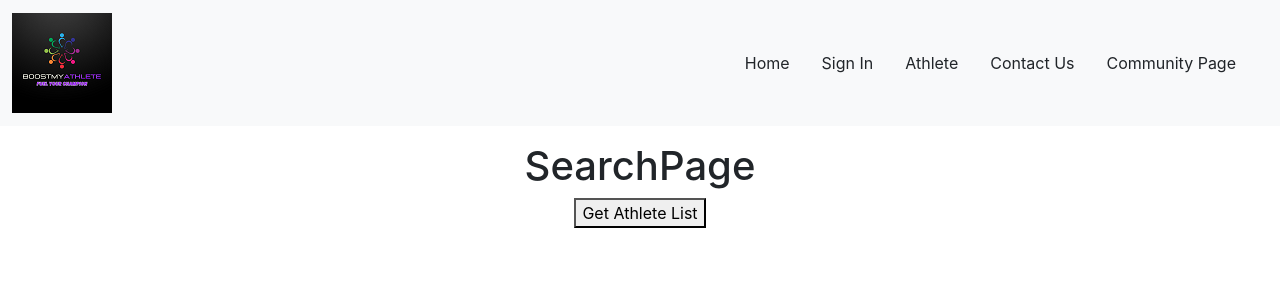
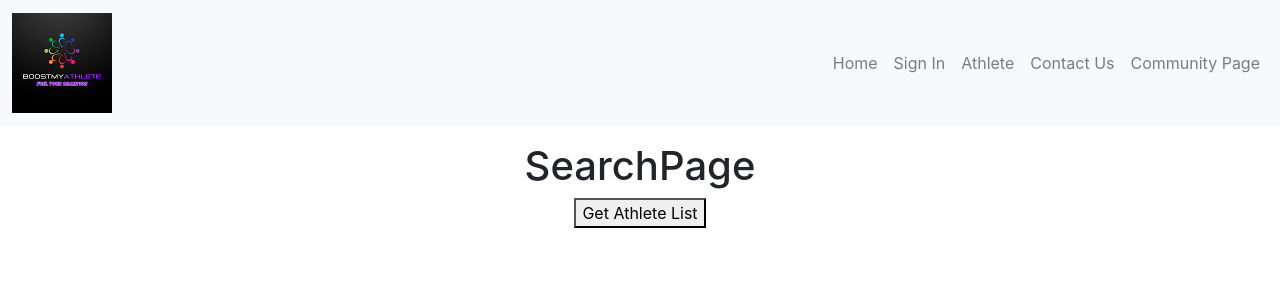
Before and after one commit to BoostMyAthlete/BoostMyAthlete, a React (Vite) app in the folder frontend/: page /search in a window 1280 px wide. Shown: the top 300 px of the page. Built offline with nearby package versions, Linux system fonts and the light colour scheme.

Commit message:
Some changes to the athlete card and also fixes on the navbar

```diff
--- a/frontend/src/App.css
+++ b/frontend/src/App.css
@@ -1,4 +1,10 @@
+.row{
+  width: 100%;
+  margin:0;
+}
+
 body {
+  overflow-x: hidden;
   margin: 0;
   font-family: -apple-system, BlinkMacSystemFont, "Segoe UI", "Roboto", "Oxygen",
     "Ubuntu", "Cantarell", "Fira Sans", "Droid Sans", "Helvetica Neue",
@@ -49,3 +55,9 @@ code {
 li{
   text-decoration: none;
 }
+
+@media (min-width: 992px) {
+  .me-auto {
+    justify-content: flex-end;
+  }
+}
--- a/frontend/src/App.jsx
+++ b/frontend/src/App.jsx
@@ -1,6 +1,6 @@
 import "./App.css";
 import ContentPage from "@pages/ContentPage/ContentPage";
-import NavMenu  from '@components/NavMenu/NavMenu';
+import NavMenu from '@components/NavMenu/NavMenu';
 
 
 function App() {
--- a/frontend/src/components/AthleteCard/AthleteCard.jsx
+++ b/frontend/src/components/AthleteCard/AthleteCard.jsx
@@ -9,11 +9,10 @@ const AthleteCard = ({ athlete }) => {
         athlete ? (
             <div>
               <img src={athlete_profile_image} alt={athlete_last} className="img-thumbnail" style={{ maxWidth: "200px", maxHeight: "200px" }} />
-
               <div>
-                <h5>First Name: {athlete_first}</h5>
-                <h5>Last Name: {athlete_last}</h5>
-                <p>Country: {athlete_country_name}<img src={athlete_flag} alt={athlete_noc} /></p>
+                <h5>{athlete_first}</h5>
+                <h5>{athlete_last}</h5>
+                <p>Country: {athlete_country_name} <img src={athlete_flag} alt={athlete_noc} /></p>
                 <p>Gender: {athlete_gender}</p>
                 <p>Age: {athlete_age}</p>
               </div>
--- a/frontend/src/components/NavMenu/NavMenu.jsx
+++ b/frontend/src/components/NavMenu/NavMenu.jsx
@@ -1,53 +1,60 @@
-import React from 'react'
+import React, { useState } from 'react';
 import Container from 'react-bootstrap/Container';
-import NavbarToggle from 'react-bootstrap/esm/NavbarToggle';
 import Nav from 'react-bootstrap/Nav';
 import Navbar from 'react-bootstrap/Navbar';
 import Offcanvas from 'react-bootstrap/Offcanvas';
-import {Link} from 'react-router-dom';
+import { Link } from 'react-router-dom';
 import bmaBlack from '../../assets/BMA Black.png';
 
 const NavMenu = () => {
+  const [show, setShow] = useState(false);
+
   const handleClick = () => {
-    if (window.innerWidth < 992) {
-      NavbarToggle();
-    }
+    console.log('handleClick called');
+    setShow(false);
   };
-  const marginBurger = () => {
-    return window.innerWidth < 992 ? "my-3" : "";
-  }
+
   return (
     <>
-        {['lg'].map((expand) => (
-          <Navbar key={expand} bg="light" expand={expand} className="mb-3">
+      <Navbar bg="light" expand="lg" className="mb-3 d-none d-lg-block">
         <Container fluid>
           <Navbar.Brand><img src={bmaBlack} alt="Logo" className=""/></Navbar.Brand>
-              <Navbar.Toggle aria-controls={`offcanvasNavbar-expand-${expand}`} />
-              <Navbar.Offcanvas
-                id={`offcanvasNavbar-expand-${expand}`}
-                aria-labelledby={`offcanvasNavbarLabel-expand-${expand}`}
-                placement="end"
-              >
+          <Navbar.Collapse id="navbar-nav" className='justify-content-end'>
+            <Nav className="ms-auto justify-content-end">
+              <Link to="/" className="nav-link" onClick={handleClick}>Home</Link>
+              <Link to="/signin" className="nav-link" onClick={handleClick}>Sign In</Link>
+              <Link to="/search" className="nav-link" onClick={handleClick}>Athlete</Link>
+              <Link to="/contact" className="nav-link" onClick={handleClick}>Contact Us</Link>
+              <Link to="/community" className="nav-link" onClick={handleClick}>Community Page</Link>
+            </Nav>
+          </Navbar.Collapse>
+        </Container>
+      </Navbar>
+      <Navbar bg="light" expand="lg" className="mb-3 d-lg-none">
+        <Container fluid>
+          <Navbar.Brand><img src={bmaBlack} alt="Logo" className=""/></Navbar.Brand>
+          <Navbar.Toggle aria-controls="offcanvasNavbar" onClick={() => setShow(true)} />
+          <Offcanvas show={show} onHide={() => setShow(false)} placement="end" aria-labelledby="offcanvasNavbarLabel">
             <Offcanvas.Header closeButton>
-                  <Offcanvas.Title id={`offcanvasNavbarLabel-expand-${expand}`}>
+              <Offcanvas.Title id="offcanvasNavbarLabel">
                 <img src={bmaBlack} alt="Logo" className='img-fluid img-thumbnail'/>
                 Boost My Athlete
               </Offcanvas.Title>
             </Offcanvas.Header>
             <Offcanvas.Body>
-                  <Nav className="justify-content-end flex-grow-1 pe-3">
-                    <Link to="/" className={`text-decoration-none px-3 text-reset ${marginBurger()}`}  onClick={handleClick}><li >Home</li></Link>
-                    <Link to="/signin" className={`text-decoration-none px-3 text-reset ${marginBurger()}`} onClick={handleClick}><li >Sign In</li></Link>
-                    <Link to="/search" className={`text-decoration-none px-3 text-reset ${marginBurger()}`}  onClick={handleClick}><li >Athlete</li></Link>
-                    <Link to="/contact" className={`text-decoration-none px-3 text-reset ${marginBurger()}`} onClick={handleClick}><li>Contact Us</li></Link>
-                    <Link to="/community" className={`text-decoration-none px-3 text-reset ${marginBurger()}`}  onClick={handleClick}><li>Community Page</li></Link>
+              <Nav className="flex-column">
+                <Link to="/" className="nav-link" onClick={handleClick}>Home</Link>
+                <Link to="/signin" className="nav-link" onClick={handleClick}>Sign In</Link>
+                <Link to="/search" className="nav-link" onClick={handleClick}>Athlete</Link>
+                <Link to="/contact" className="nav-link" onClick={handleClick}>Contact Us</Link>
+                <Link to="/community" className="nav-link" onClick={handleClick}>Community Page</Link>
               </Nav>
             </Offcanvas.Body>
-              </Navbar.Offcanvas>
+          </Offcanvas>
         </Container>
       </Navbar>
-        ))}
     </>
   );
-  }
-export default NavMenu
+};
+
+export default NavMenu;
```
Lines whose indentation alone changed are shown as unchanged.
